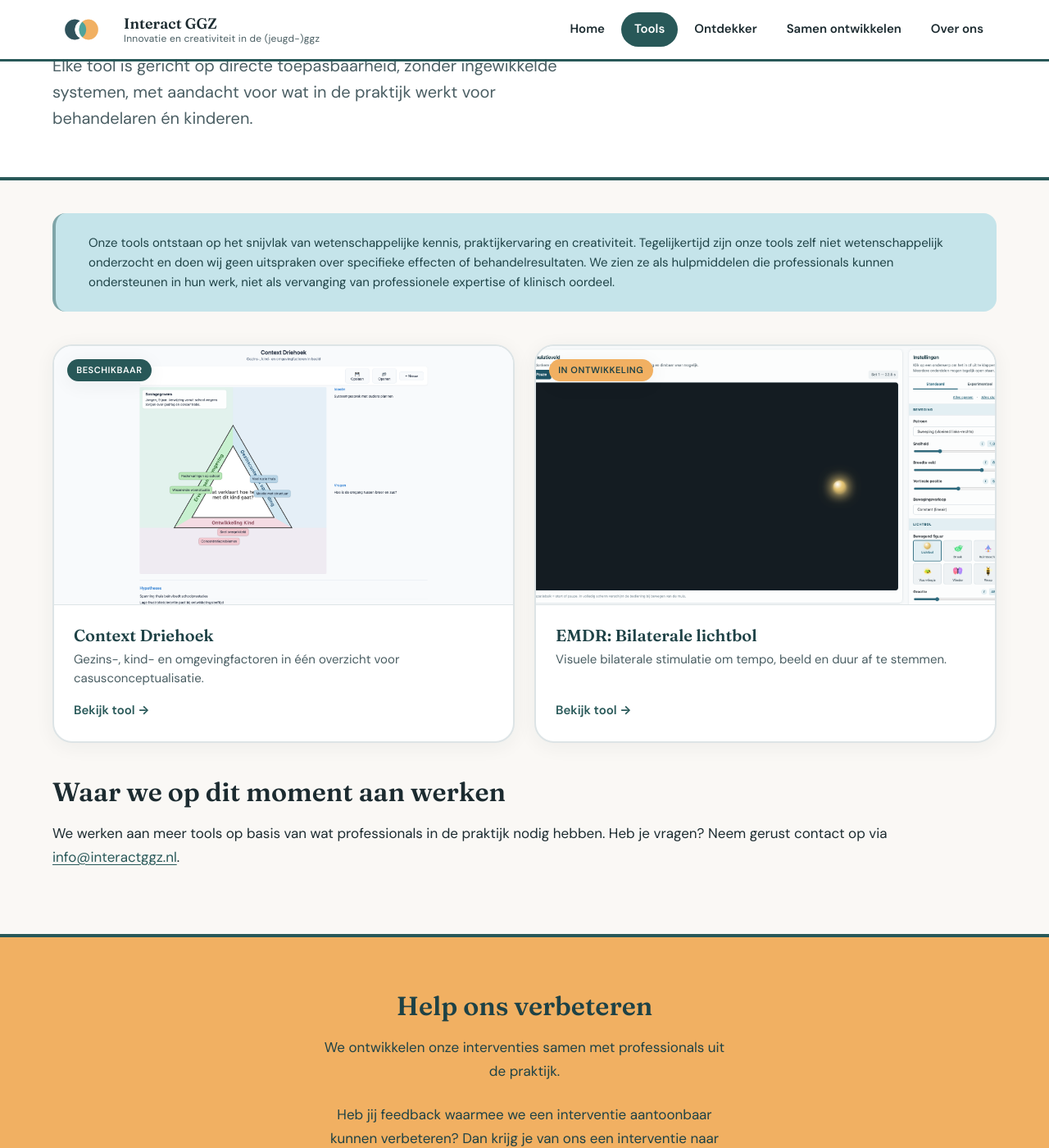
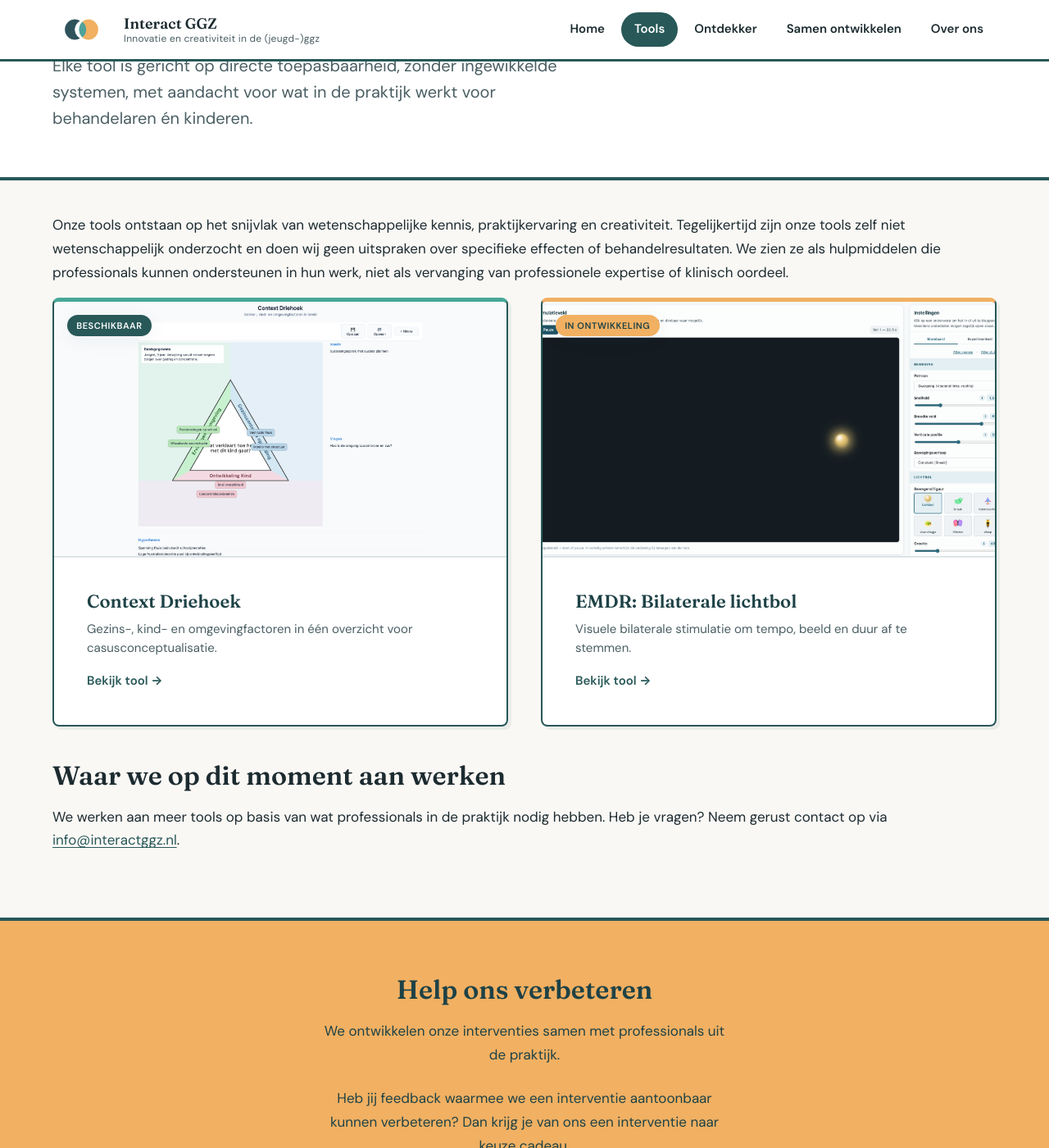
Before and after one commit to janwillemm/jari-website, a Jekyll site: the page built from tools.md, in a window 1280 px wide and 1400 px high, scrolled down 207 px. Shown: the whole window at 82% size. Built offline with Jekyll 4.4.1, drawn with Linux system fonts in a browser that asks for light colours.

Commit message:
Verbeter tools-overzicht in huisstijl.
Eigen tools-layout met secties, callout-disclaimer en kaarten met primary border en accent-rand zoals de rest van de site.

Co-authored-by: Cursor <cursoragent@cursor.com>

```diff
--- /dev/null
+++ b/_layouts/tools.html
@@ -0,0 +1,23 @@
+---
+layout: default
+---
+<article class="page page--tools">
+  <header class="page-header">
+    <div class="container">
+      {% if page.subtitle %}
+        <span class="hero__eyebrow">{{ page.subtitle }}</span>
+      {% endif %}
+      <h1>{{ page.heading }}</h1>
+      {% if page.intro %}
+        <p class="page-intro">{{ page.intro }}</p>
+      {% endif %}
+    </div>
+  </header>
+
+  <div class="tools-content">
+    {{ content }}
+  </div>
+</article>
+{% unless page.no_cta %}
+  {% include cta-band-feedback.html %}
+{% endunless %}
--- a/_sass/_components.scss
+++ b/_sass/_components.scss
@@ -520,12 +520,14 @@
   font-weight: 500;
 }
 
-.about-content {
+.about-content,
+.tools-content {
   display: flex;
   flex-direction: column;
 }
 
-.about-section {
+.about-section,
+.tools-section {
   padding-block: $space-xl;
 
   &--surface {
@@ -533,20 +535,43 @@
     border-block: 1px solid $color-border;
   }
 
+  .section__header {
+    margin-bottom: $space-lg;
+  }
+}
+
+.about-section {
   &--contact {
     padding-bottom: $space-2xl;
   }
 
-  .section__header {
-    margin-bottom: $space-lg;
-  }
-
   .highlight-box {
     margin-top: $space-md;
   }
 
   .contact-form-block {
     margin-block: 0;
+  }
+}
+
+.tools-section {
+  .tools-notice {
+    margin: 0 0 $space-lg;
+
+    p {
+      font-family: $font-body;
+      font-size: 0.9375rem;
+      line-height: 1.65;
+      color: $color-text-muted;
+    }
+  }
+
+  .tool-card-grid {
+    margin-top: 0;
+  }
+
+  .pricing-cta {
+    margin: 0;
   }
 }
 
@@ -863,32 +888,17 @@
   margin: 0;
 }
 
-// Tools page — disclaimer / toelichting
-.tools-notice {
-  margin: 0 0 $space-lg;
-  padding: $space-md $space-lg;
-  background: $color-primary-light;
-  border-left: 4px solid rgba($color-primary, 0.45);
-  border-radius: $radius-md;
-
-  p {
-    margin: 0;
-    font-size: 0.9375rem;
-    line-height: 1.6;
-    color: $color-primary-dark;
-  }
-}
-
 // Tools overzicht — compacte klikbare kaarten
 .tool-card-grid {
   list-style: none;
   padding: 0;
-  margin: $space-md 0 0;
+  margin: 0;
   display: grid;
   gap: $space-md;
 
   @media (min-width: $bp-md) {
     grid-template-columns: repeat(2, minmax(0, 1fr));
+    gap: $space-lg;
   }
 
   li {
@@ -908,18 +918,26 @@
   text-decoration: none;
   color: inherit;
   background: $color-surface;
-  border: $border-weight solid $color-border;
-  border-radius: $radius-lg;
+  border: $border-weight solid $color-primary;
+  border-radius: $radius-sm;
+  border-top-width: 5px;
   overflow: hidden;
-  box-shadow: $shadow-soft;
-  transition: transform 0.2s ease, box-shadow 0.2s ease, border-color 0.2s ease;
+  box-shadow: $shadow-offset rgba($color-primary, 0.08);
+  transition: transform 0.2s ease, box-shadow 0.2s ease;
+
+  &--live {
+    border-top-color: $color-accent;
+  }
+
+  &--beta {
+    border-top-color: $color-accent-warm;
+  }
 
   &:hover,
   &:focus-visible {
     color: inherit;
     transform: translateY(-4px);
-    border-color: rgba($color-primary, 0.35);
-    box-shadow: $shadow-card;
+    box-shadow: 6px 6px 0 rgba($color-primary, 0.12);
     outline: none;
   }
 
@@ -933,7 +951,7 @@
   position: relative;
   display: block;
   background: $color-bg-alt;
-  border-bottom: 1px solid $color-border;
+  border-bottom: $border-weight solid $color-border;
 
   img {
     width: 100%;
@@ -944,7 +962,7 @@
   }
 
   .tool-card:hover & img {
-    transform: scale(1.03);
+    transform: scale(1.02);
   }
 }
 
@@ -976,13 +994,13 @@
   display: flex;
   flex-direction: column;
   flex: 1;
-  gap: 0.4rem;
-  padding: $space-md;
+  gap: 0.5rem;
+  padding: $space-lg;
 }
 
 .tool-card__title {
   font-family: $font-heading;
-  font-size: 1.25rem;
+  font-size: 1.375rem;
   font-weight: 600;
   line-height: 1.25;
   color: $color-primary-dark;
```
Also changed, not shown: tools-index.md (added, +70 -0 lines).
